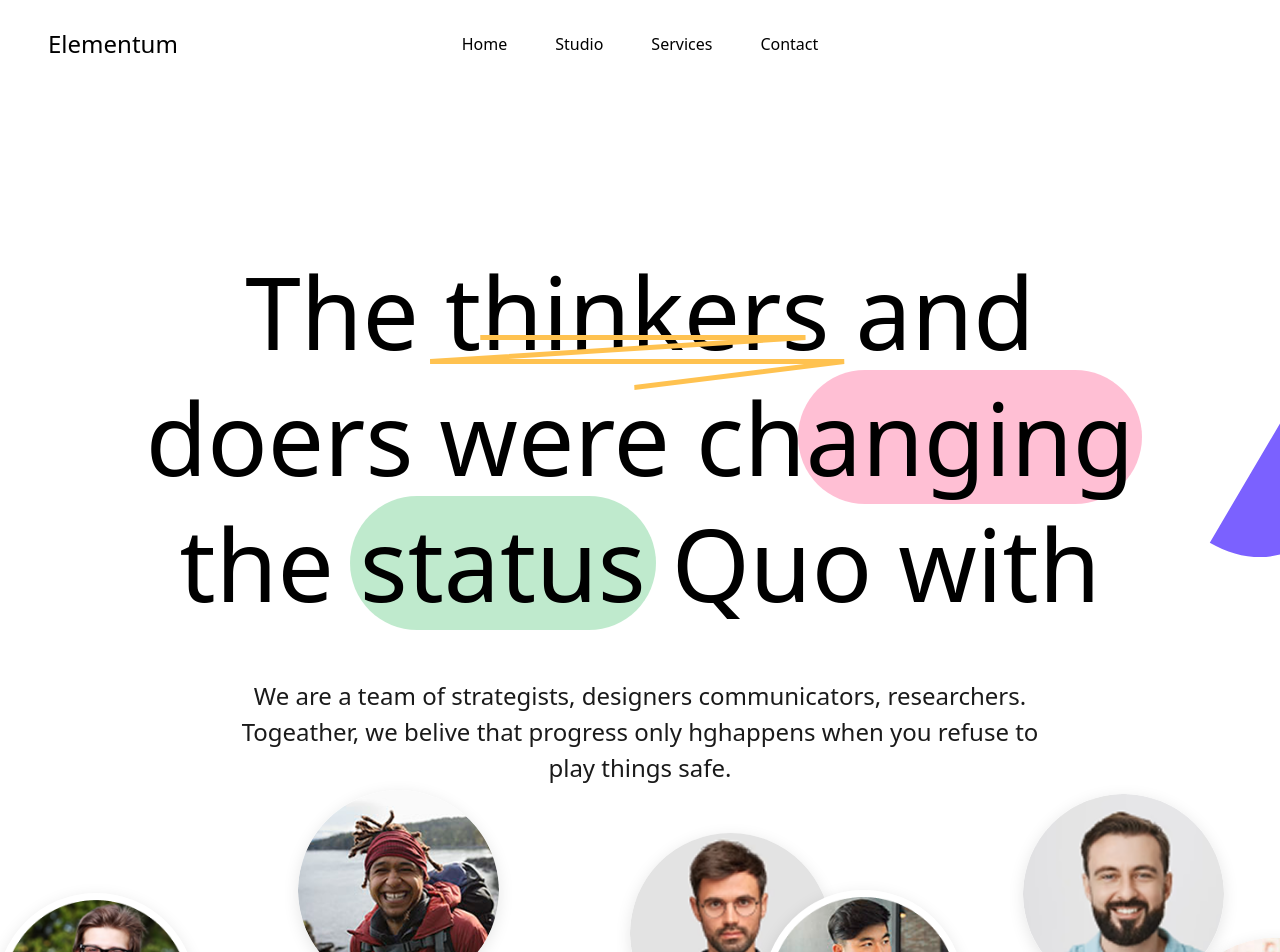
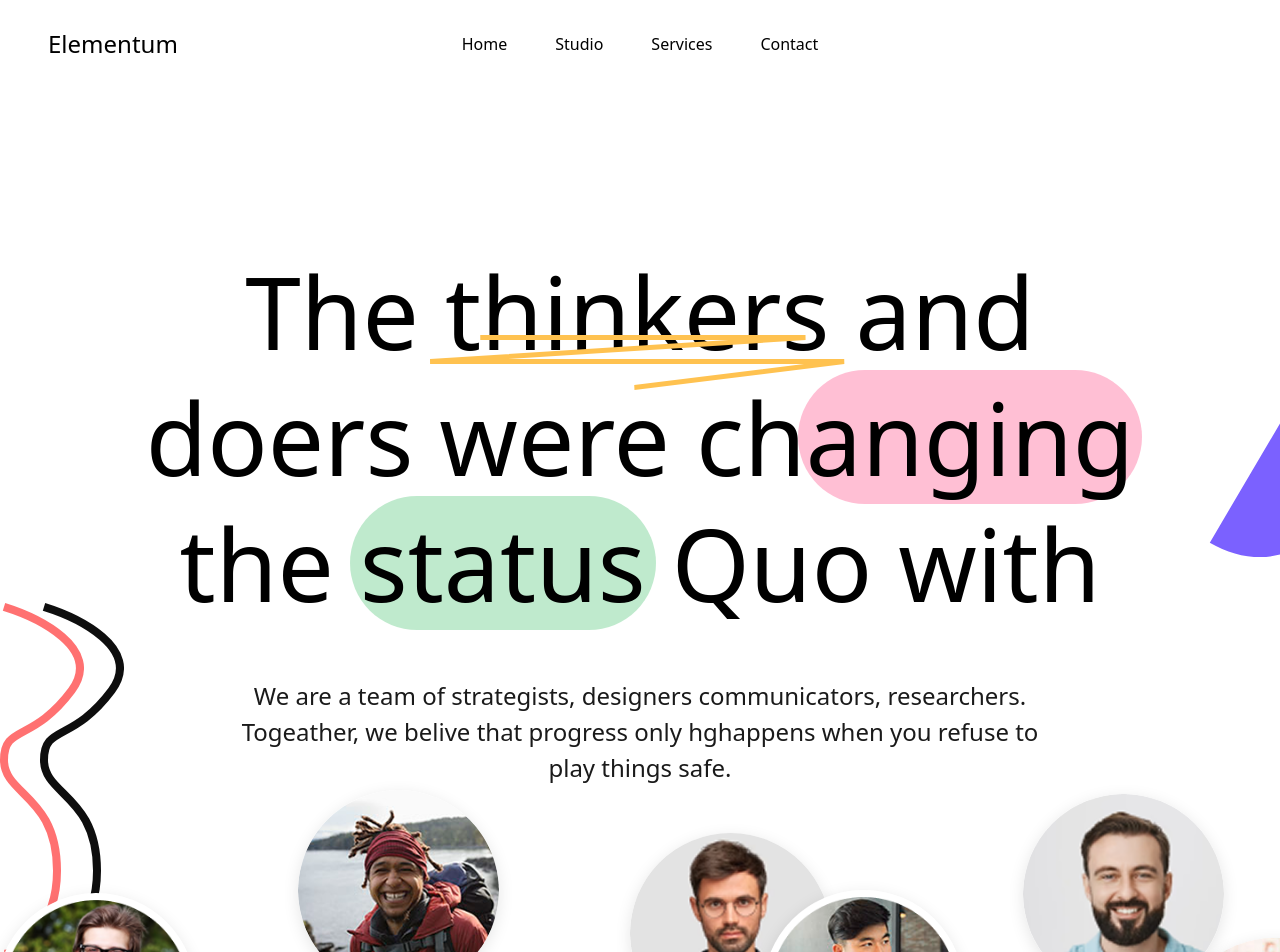
Before and after one commit to bsbagchi/figma-sample, a Next.js app: page / in a window 1280 px wide. Shown: the top 952 px of the page. Built offline with nearby package versions, Linux system fonts and the light colour scheme; a web font is replaced by a local one.

Commit message:
Update LeftVectors component to display on medium screens and above by changing the visibility class from 'hidden' to 'block' for improved responsiveness.

```diff
--- a/app/components/assignment/hero-decorations.tsx
+++ b/app/components/assignment/hero-decorations.tsx
@@ -2,7 +2,7 @@ import { Vector2511 } from "./vector-2511";
 
 function LeftVectors() {
   return (
-    <div className="absolute top-28 left-0 z-[1] hidden h-[236px] w-14 md:top-[400px] md:h-[304px] md:w-[72px]  lg:top-[514.5px] 2xl:-left-40 lg:h-[355px] lg:w-[84px]">
+    <div className="absolute top-28 left-0 z-[1] hidden h-[236px] w-14 md:block md:top-[400px] md:h-[304px] md:w-[72px] lg:top-[514.5px] lg:h-[355px] lg:w-[84px] 2xl:-left-40">
       <Vector2511
         stroke="#0e0e0e"
         className="absolute top-0 left-0 h-full w-full translate-x-10 translate-y-0"
```
